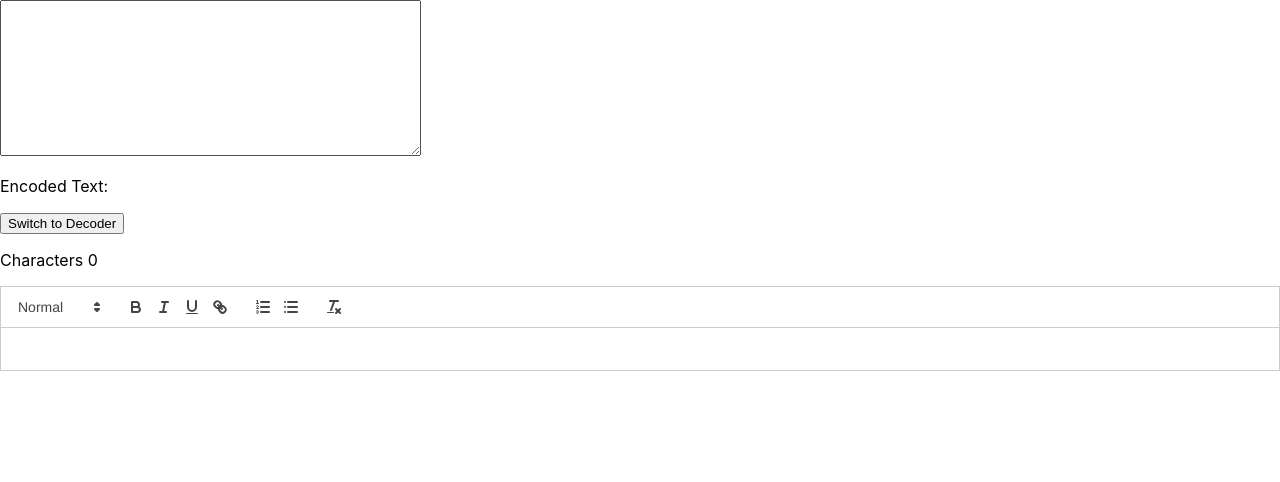
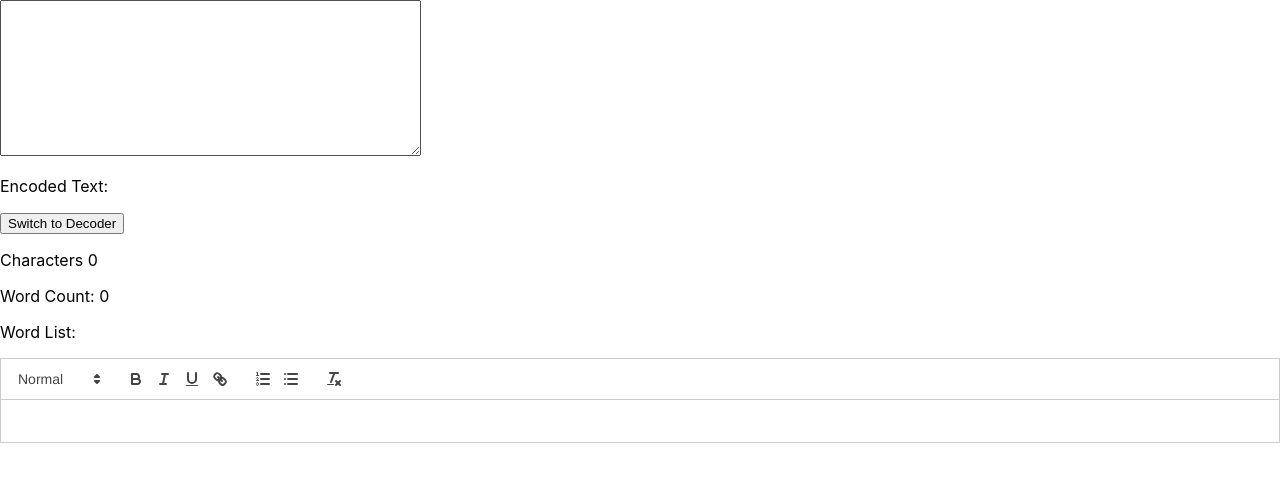
Before and after one commit to kaydurgu/mid, a React (Create React App) app: page / in a window 1280 px wide. Shown: the top 482 px of the page. Built offline with nearby package versions, Linux system fonts and the light colour scheme.

Commit message:
Word Count, Word List

```diff
--- a/src/App.js
+++ b/src/App.js
@@ -6,9 +6,18 @@ const App = () => {
  const [isEncoder, setIsEncoder] = useState(true);
  const [count, setCount] = useState(0);
 
+ const [wordCount, setWordCount] = useState(0);
+ const [wordList, setWordList] = useState([]);
+
+
  const handleChange = (e) => {
     let encodedDecodedText = '';
     const text = e.target.value;
+    const words = e.target.value.split(' ');
+    const count = words.length;
+    const list = [...new Set(words)].filter(word => word);
+    setWordCount(count);
+    setWordList(list);
     setCount(text.length);
     for (let i = 0; i < e.target.value.length; i++) {
       let ascii = e.target.value.charCodeAt(i);
@@ -39,6 +48,9 @@ const App = () => {
 
  const handleSwitchMode = () => {
     setIsEncoder(!isEncoder);
+    setWordCount(0);
+    setCount(0);
+    setWordList([]);
  };
 
  return (
@@ -53,6 +65,8 @@ const App = () => {
         Switch to {isEncoder ? 'Decoder' : 'Encoder'}
       </button>
       <p> Characters {count}</p>
+      <p>Word Count: {wordCount}</p>
+      <p>Word List: {wordList.join(', ')}</p>
       <TextEditor/>
     </div>
  );
```
